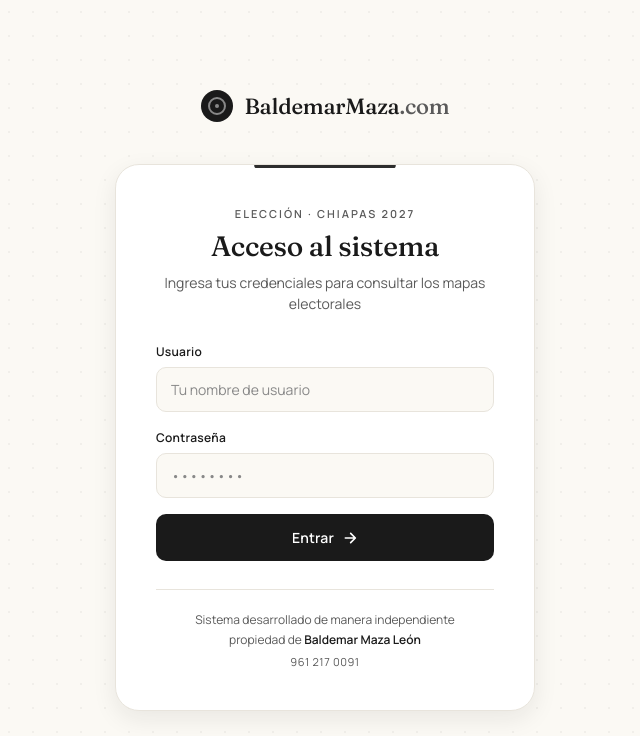
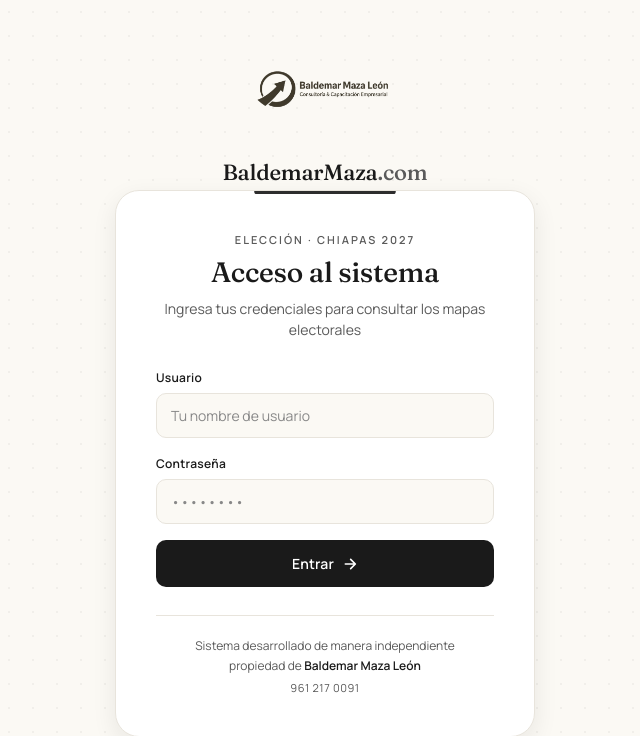
Before and after one commit to BM041977/mapa-electoral-verde-2027, a Flask app: page / in a window 1280 px wide. Shown: the top 736 px of the page, without its empty margins (315-955 px from the left). Run offline with Flask 3, Linux system fonts and the light colour scheme.

Commit message:
Logo en login, 2027 en footer

```diff
--- a/templates/login.html
+++ b/templates/login.html
@@ -301,7 +301,8 @@ h1 {
 
 <main>
     <div class="brand">
-        <div class="brand-mark"></div>
+        <img src="/static/logo.png" alt="Baldemar Maza León" style="height:52px;width:auto;">
+    </div>
         <span class="brand-text">BaldemarMaza<span class="brand-tld">.com</span></span>
     </div>
 
```
